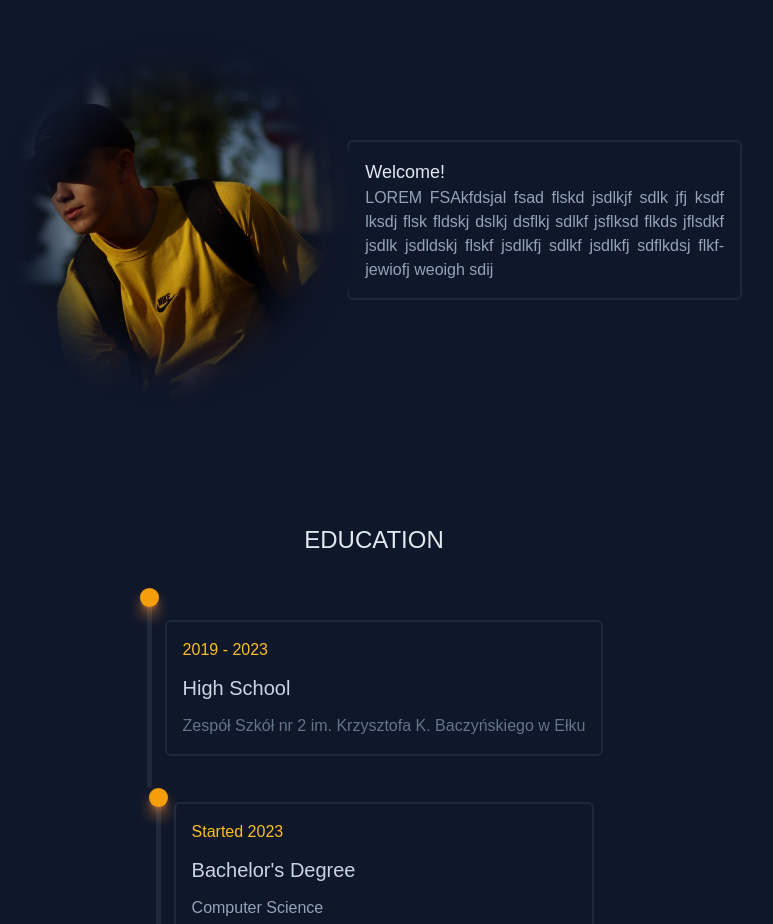
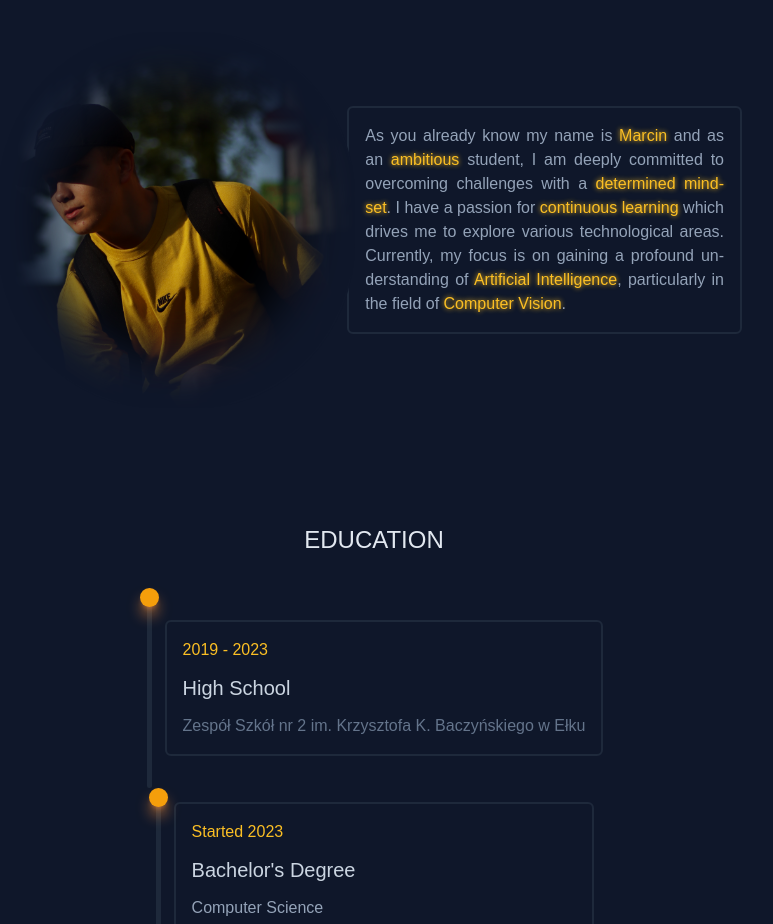
Before and after one commit to mweglowski/portfolio, a React (Create React App) app: page / in a window 1280 px wide. Shown: the part 960-1884 px from the top of the page, without its empty margins (266-1039 px from the left). Built offline with nearby package versions, Linux system fonts and the light colour scheme.

Commit message:
about content & Emphasis component

```diff
--- a/src/components/About.tsx
+++ b/src/components/About.tsx
@@ -1,4 +1,5 @@
 import MyPhoto from "../assets/images/me2.png"
+import Emphasis from "./UI/Emphasis"
 
 const About = () => {
   return (
@@ -12,17 +13,21 @@ const About = () => {
 
         {/* Photo */}
         <div className="overflow-hidden w-[75%] mx-auto relative rounded-[44%] max-w-[430px] sm:mx-2">
-          <div className="absolute z-20 w-[105%] h-[105%] rounded-full box-inset-shadow border-none border-amber-400 -left-[10px] -top-[10px]"/>
+          <div className="absolute z-20 w-[105%] h-[105%] rounded-full box-inset-shadow border-none border-amber-400 -left-[10px] -top-[10px]" />
 
-          <img src={MyPhoto} className="rounded-full"/>
+          <img src={MyPhoto} className="rounded-full" />
         </div>
 
         <div className="card w-[80%] p-4 -mt-4 md:relative md:-left-4 md:m-0 -z-10">
-          <h3 className="text-lg">Welcome!</h3>
-          {/* <p className='text-slate-400 hyphens-auto text-justify'>I am ambitious student with determined mindset to overcome any challange. I am also a lifelong learner. I enjoy exploring new various tech areas.</p> */}
-          <p className='text-slate-400 hyphens-auto text-justify'>
+          {/* <h3 className="text-lg">
+            <Emphasis>
+              Welcome!
+            </Emphasis>
+          </h3> */}
+          <p className='text-slate-400 hyphens-auto text-justify'>As you already know my name is <Emphasis>Marcin</Emphasis> and as an <Emphasis>ambitious</Emphasis> student, I am deeply committed to overcoming challenges with a <Emphasis>determined mindset</Emphasis>. I have a passion for <Emphasis>continuous learning</Emphasis> which drives me to explore various technological areas. Currently, my focus is on gaining a profound understanding of <Emphasis>Artificial Intelligence</Emphasis>, particularly in the field of <Emphasis>Computer Vision</Emphasis>. </p>
+          {/* <p className='text-slate-400 hyphens-auto text-justify'>
             LOREM FSAkfdsjal fsad flskd jsdlkjf sdlk jfj ksdf lksdj flsk fldskj dslkj dsflkj sdlkf jsflksd flkds jflsdkf jsdlk jsdldskj flskf jsdlkfj sdlkf jsdlkfj sdflkdsj flkfjewiofj weoigh sdij
-          </p>
+          </p> */}
         </div>
       </div>
 
--- /dev/null
+++ b/src/components/UI/Emphasis.tsx
@@ -0,0 +1,13 @@
+import { type ReactNode } from 'react'
+
+type EmphasisProps = {
+  children: ReactNode;
+}
+
+const Emphasis = ({ children }: EmphasisProps) => {
+  return (
+    <span className='emphasis'>{children}</span>
+  )
+}
+
+export default Emphasis
--- a/src/index.css
+++ b/src/index.css
@@ -41,6 +41,10 @@ body {
 .box-inset-shadow {
 	box-shadow: 0 0 0 1em rgb(15, 23, 42), inset 0 0 3em 4em rgb(15, 23, 42);
 }
+.emphasis {
+	text-shadow: 0 0 5px #FBBF24;
+	color: #FBBF24;
+}
 
 /* EDUCATION */
 .edu-time-container {
```
